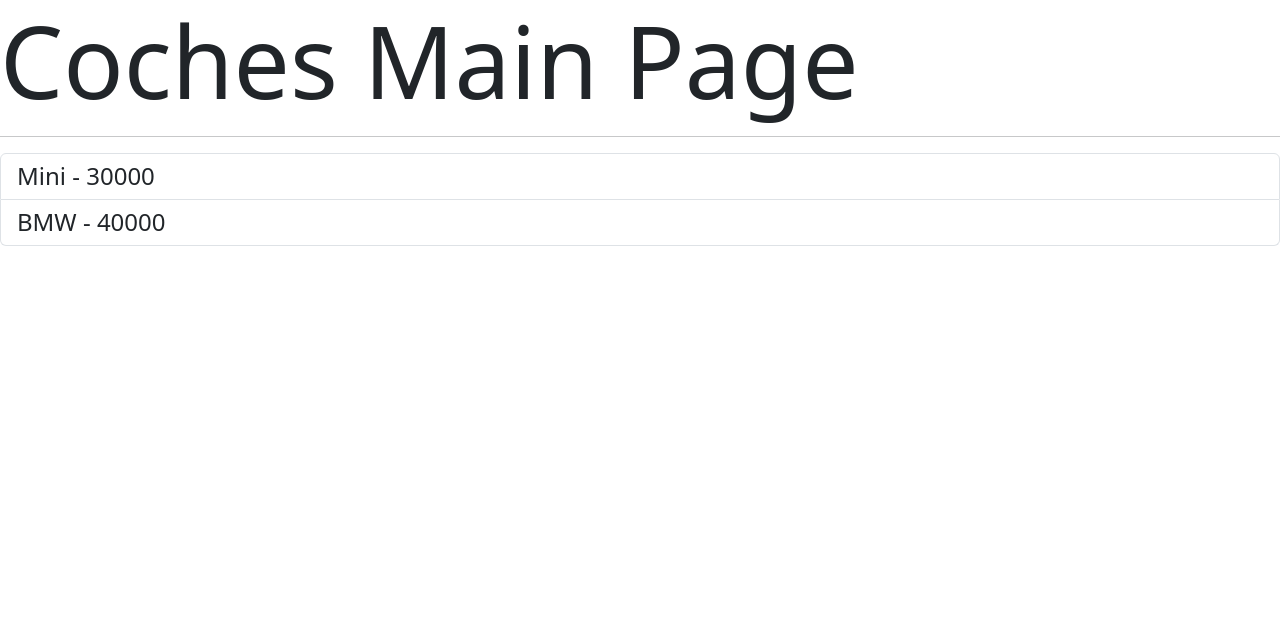
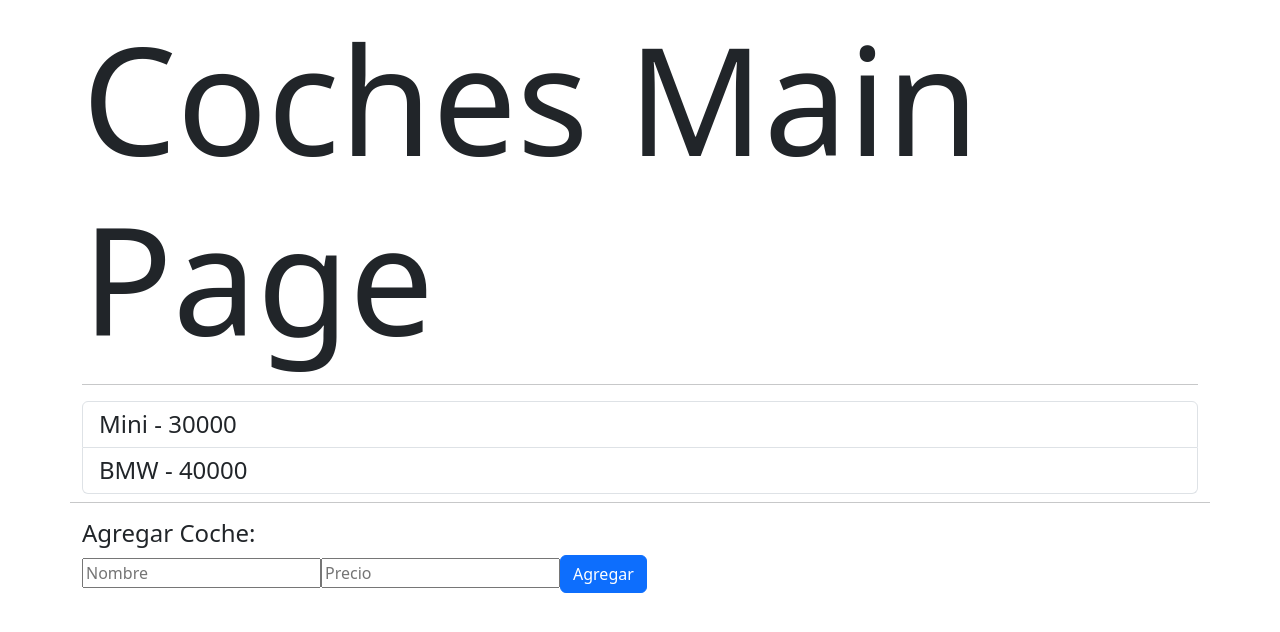
Before and after one commit to AMGSpain/02EjercicioAngularCoches, an Angular app: page / in a window 1280 px wide. Shown: the top 632 px of the page. Built offline with nearby package versions, Linux system fonts and the light colour scheme.

Commit message:
update03

```diff
--- a/src/app/coches/Pages/coches.component.css
+++ b/src/app/coches/Pages/coches.component.css
@@ -1,3 +1,3 @@
 h1{
-  font-size: 100px;
+  font-size: 150px;
 }
--- a/src/app/coches/Pages/coches.component.html
+++ b/src/app/coches/Pages/coches.component.html
@@ -9,5 +9,13 @@
         <li class="list-group-item">BMW - 40000</li>
       </ul>
     </h4>
-  <div class="col"></div>
+    <hr>
+  <div class="col">
+    <h4>Agregar Coche:</h4>
+    <form  action="">
+    <input type="text" placeholder="Nombre">
+    <input type="text" placeholder="Precio">
+    <button type="submit" class="btn btn-primary">Agregar</button>
+    </form>
+  </div>
 </div>
--- a/src/index.html
+++ b/src/index.html
@@ -9,7 +9,8 @@
 
   <link href="https://cdn.jsdelivr.net/npm/bootstrap@5.3.0-alpha3/dist/css/bootstrap.min.css" rel="stylesheet" integrity="sha384-KK94CHFLLe+nY2dmCWGMq91rCGa5gtU4mk92HdvYe+M/SXH301p5ILy+dN9+nJOZ" crossorigin="anonymous">
 </head>
-<body>
+<!--Para centrar-->
+<body class="container pt-2">
   <app-root></app-root>
 </body>
 </html>
```
